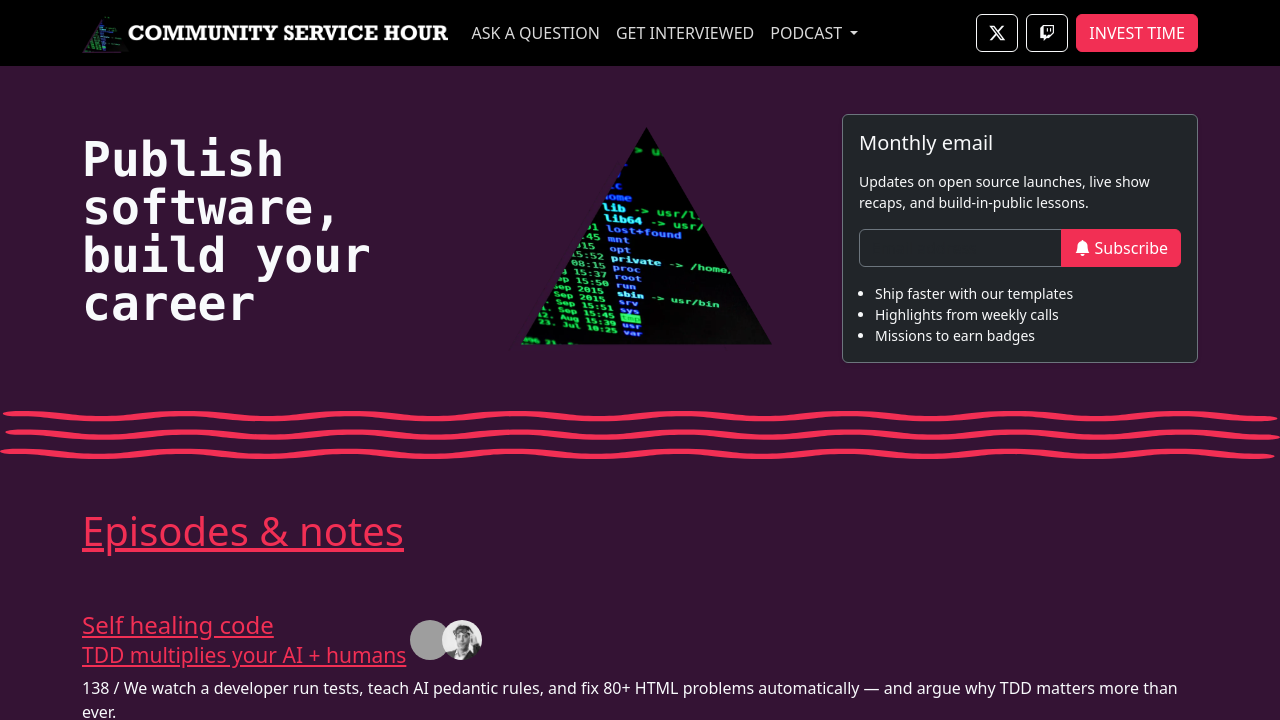
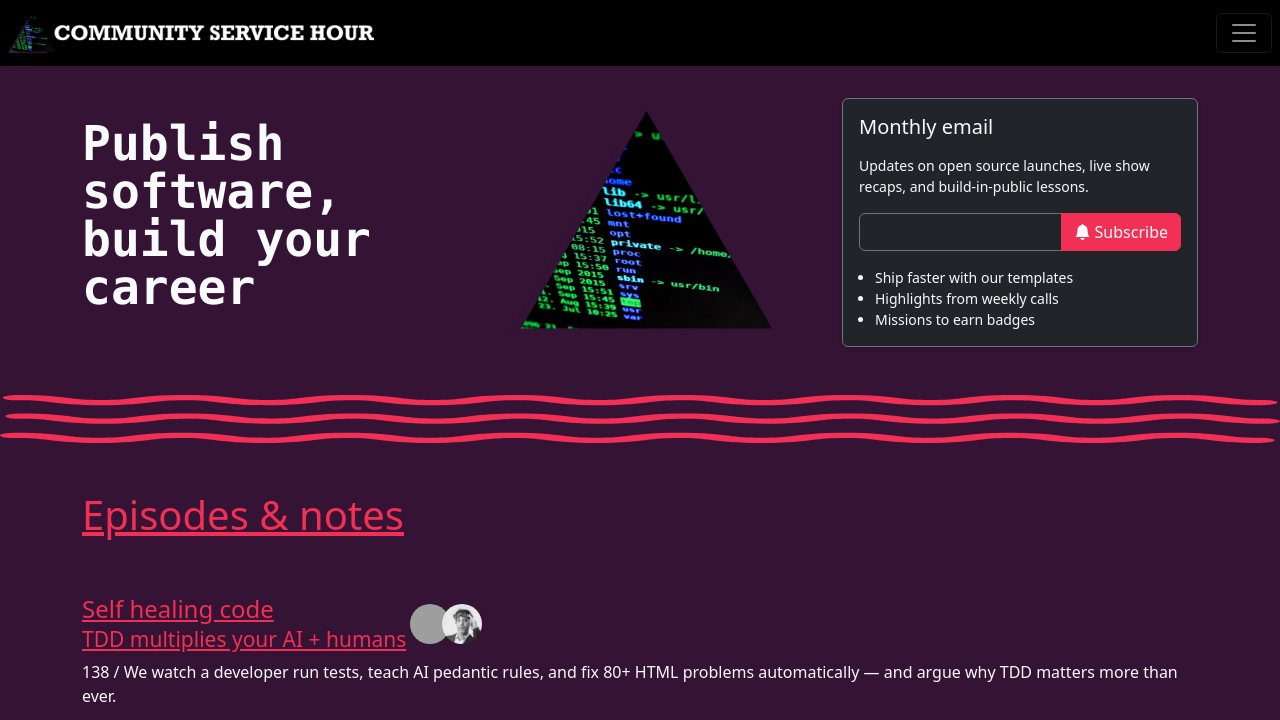
Before and after one commit to community-service/hour.gg, a Jekyll site: the page built from index.html, in a window 1280 px wide and 1400 px high, cut to the strip 0-720 px from the top of the window. Built offline with Jekyll 4.4.1, drawn with Linux system fonts in a browser that asks for light colours; grey boxes are pictures that could not be loaded.

Commit message:
create reusable nav menu for consistent navigation and apply to all pages
-add /episodes and /participants as menu items since they are main pages

-make nav fixed so its always accessible since some pages are extremely long like /episodes

-add placeholder space underneath fixed nav to simulate dom spacing; removed dom displacement when expanding it on mobile

-fix dropdown items visibility on hover from being completely white with no text visible

```diff
--- /dev/null
+++ b/_includes/main-nav.html
@@ -0,0 +1,292 @@
+<nav id="site-navbar" class="navbar navbar-dark bg-black fixed-top navbar-expand-custom">
+  <div class="container-fluid csh-navbar-wrap px-2">
+    <!-- Top bar row (ONLY height we reserve with the spacer) -->
+    <div class="csh-bar-row">
+      <a class="navbar-brand d-flex align-items-center csh-brand" href="/">
+        <img src="/assets/logo.webp" alt="Community Service Hour" height="40">
+      </a>
+
+      <button class="navbar-toggler" type="button" data-bs-toggle="collapse" data-bs-target="#navbarSupportedContent"
+        aria-controls="navbarSupportedContent" aria-expanded="false" aria-label="Toggle navigation">
+        <span class="navbar-toggler-icon"></span>
+      </button>
+    </div>
+
+    <!-- Collapsible content (overlays page; does NOT change spacer height) -->
+    <div class="collapse navbar-collapse csh-collapse" id="navbarSupportedContent">
+      <ul class="navbar-nav csh-links">
+        <!-- New links first -->
+        <li class="nav-item">
+          <a class="nav-link" href="/episodes">EPISODES</a>
+        </li>
+        <li class="nav-item csh-pair-sep">
+          <a class="nav-link" href="/participants">PARTICIPANTS</a>
+        </li>
+
+        <!-- Existing links -->
+        <li class="nav-item">
+          <a class="nav-link"
+            href="https://twitter.com/intent/tweet?text=Hello%20@fulldecent%20I%20have%20a%20question%20for%20%23CommunityServiceHour">ASK
+            A QUESTION</a>
+        </li>
+        <li class="nav-item">
+          <a class="nav-link"
+            href="https://twitter.com/messages/compose?recipient_id=47729549&text=Hello%20I'd%20like%20to%20be%20interviewed%20on%20Community%20Service%20Hour.%20Here's%20some%20details%20about%20my%20project&hellip;">GET
+            INTERVIEWED</a>
+        </li>
+        <li class="nav-item dropdown">
+          <a class="nav-link dropdown-toggle" href="#" role="button" data-bs-toggle="dropdown" aria-expanded="false">
+            PODCAST
+          </a>
+          <ul class="dropdown-menu csh-dropdown">
+            <li><a class="dropdown-item"
+                href="https://podcasts.apple.com/us/podcast/community-service-hour/id1662422217"><i
+                  class="bi bi-apple"></i> Apple podcasts</a></li>
+            <li><a class="dropdown-item" href="https://open.spotify.com/show/3k4PnmjfLiuNo9HpXemCdJ"><i
+                  class="bi bi-spotify"></i> Spotify podcasts</a></li>
+            <li><a class="dropdown-item"
+                href="https://www.youtube.com/playlist?list=PLaMigeN8Exx-ChNPpO-j6pFQ3F8oJWrBN"><i
+                  class="bi bi-youtube"></i> YouTube channel</a></li>
+            <li><a class="dropdown-item" href="https://www.twitch.tv/fulldecent"><i class="bi bi-twitch"></i> Twitch
+                channel</a></li>
+          </ul>
+        </li>
+      </ul>
+
+      <div class="csh-actions">
+        <div class="d-flex align-items-center gap-2 csh-social">
+          <a href="https://twitter.com/fulldecent" class="btn btn-outline-light" aria-label="Join live on X">
+            <i class="bi bi-twitter-x"></i>
+          </a>
+          <a href="https://www.twitch.tv/fulldecent" class="btn btn-outline-light" aria-label="Join live on Twitch">
+            <i class="bi bi-twitch"></i>
+          </a>
+        </div>
+
+        <a href="https://github.com/users/fulldecent/projects/" class="btn btn-primary csh-invest-btn">INVEST TIME</a>
+      </div>
+    </div>
+  </div>
+</nav>
+
+<!-- Spacer to simulate ONLY the top-bar height (so expanding menu overlays the page and doesn't push it down) -->
+<div id="navbar-spacer" aria-hidden="true"></div>
+
+<style>
+  #navbar-spacer {
+    height: 0;
+  }
+
+  .navbar-nav .nav-link {
+    color: rgba(255, 255, 255, 0.85);
+    font-weight: 500;
+    letter-spacing: 0.02em;
+  }
+
+  .navbar-nav .nav-link:hover {
+    color: #f22f54 !important;
+  }
+
+  /* Dropdown styling (dark + subtle brighter hover, not white) */
+  .csh-dropdown {
+    background: rgba(0, 0, 0, 0.95);
+    border: 1px solid rgba(255, 255, 255, 0.14);
+  }
+
+  .csh-dropdown .dropdown-item {
+    color: rgba(255, 255, 255, 0.85);
+  }
+
+  .csh-dropdown .dropdown-item:hover,
+  .csh-dropdown .dropdown-item:focus {
+    background: rgba(255, 255, 255, 0.08);
+    color: #fff;
+  }
+
+  /* Mobile/tablet base (<=1299px): bar row compact; collapse overlays content below */
+  .csh-bar-row {
+    width: 100%;
+    display: flex;
+    align-items: center;
+    justify-content: space-between;
+  }
+
+  .csh-brand {
+    margin-right: 0.75rem;
+  }
+
+  .csh-collapse {
+    width: 100%;
+    background: #000;
+    padding-top: 0.75rem;
+    padding-bottom: 0.75rem;
+  }
+
+  .csh-links {
+    display: flex;
+    flex-direction: column;
+    gap: 0.6rem;
+    margin-bottom: 0.75rem;
+  }
+
+  .csh-actions {
+    display: flex;
+    flex-direction: column;
+    align-items: flex-start;
+    gap: 0.75rem;
+  }
+
+  /* Mobile: inset the OPENED menu content from the edges */
+  @media (max-width: 1299.98px) {
+    .csh-collapse {
+      padding-left: 1rem;
+      padding-right: 1rem;
+    }
+
+    .csh-invest-btn {
+      margin-top: 0.25rem;
+    }
+
+    .csh-pair-sep {
+      margin-right: 0;
+    }
+
+    /* Mobile dropdown should behave like inline content (fine if it expands layout inside collapse) */
+    #site-navbar .dropdown-menu {
+      position: static;
+      float: none;
+    }
+  }
+
+  /* Desktop (>=1300px): centered structure; dropdown should OVERLAY, not expand the navbar height */
+  @media (min-width: 1300px) {
+    .navbar-expand-custom .navbar-toggler {
+      display: none;
+    }
+
+    #site-navbar .csh-navbar-wrap {
+      display: flex;
+      align-items: center;
+      justify-content: center !important;
+      gap: 0.75rem;
+      width: 100%;
+    }
+
+    #site-navbar .csh-bar-row,
+    #site-navbar .csh-collapse {
+      flex: 0 0 auto;
+    }
+
+    #site-navbar .csh-collapse {
+      flex-grow: 0 !important;
+      display: flex !important;
+      flex-basis: auto;
+      align-items: center;
+      width: auto;
+      background: transparent;
+      padding: 0;
+    }
+
+    #site-navbar .csh-bar-row {
+      width: auto;
+      justify-content: flex-start;
+    }
+
+    #site-navbar .csh-links {
+      flex-direction: row;
+      align-items: center;
+      gap: 1rem;
+      margin: 0;
+    }
+
+    #site-navbar .csh-pair-sep {
+      margin-right: 2.25rem;
+    }
+
+    #site-navbar .csh-actions {
+      flex-direction: row;
+      align-items: center;
+      gap: 0;
+      margin-left: 2rem;
+    }
+
+    #site-navbar .csh-social {
+      margin-right: 0.5rem;
+    }
+
+    #site-navbar .csh-invest-btn {
+      margin-top: 0;
+    }
+
+    /* KEY FIX: Bootstrap doesn't know our custom expand class, so it keeps dropdown "static".
+       Force desktop dropdown to be absolute + overlay so it doesn't change navbar height. */
+    #site-navbar .nav-item.dropdown {
+      position: relative;
+    }
+
+    #site-navbar .dropdown-menu {
+      position: absolute;
+      top: 100%;
+      left: 0;
+      z-index: 1050;
+      margin-top: 0.35rem;
+    }
+  }
+</style>
+
+<script>
+  (function () {
+    function syncNavbarSpacer() {
+      var barRow = document.querySelector('.csh-bar-row');
+      var spacer = document.getElementById('navbar-spacer');
+      if (!barRow || !spacer) return;
+
+      // Reserve ONLY the top bar height so expanded menu overlays the page (doesn't push it down)
+      spacer.style.height = barRow.offsetHeight + 'px';
+    }
+
+    function setupClickOutsideToClose() {
+      var nav = document.getElementById('site-navbar');
+      var collapseEl = document.getElementById('navbarSupportedContent');
+      if (!nav || !collapseEl) return;
+
+      function isMobileMode() {
+        return window.matchMedia('(max-width: 1299.98px)').matches;
+      }
+
+      function closeIfOpen() {
+        if (!collapseEl.classList.contains('show')) return;
+
+        if (window.bootstrap && window.bootstrap.Collapse) {
+          var inst = window.bootstrap.Collapse.getInstance(collapseEl);
+          if (!inst) inst = new window.bootstrap.Collapse(collapseEl, { toggle: false });
+          inst.hide();
+        } else {
+          collapseEl.classList.remove('show');
+        }
+      }
+
+      function onDocPointer(e) {
+        if (!isMobileMode()) return;
+        if (!collapseEl.classList.contains('show')) return;
+        if (nav.contains(e.target)) return;
+        closeIfOpen();
+      }
+
+      document.addEventListener('click', onDocPointer, true);
+      document.addEventListener('touchstart', onDocPointer, true);
+
+      window.addEventListener('resize', function () {
+        if (!isMobileMode()) closeIfOpen();
+      });
+    }
+
+    syncNavbarSpacer();
+    requestAnimationFrame(syncNavbarSpacer);
+    window.addEventListener('load', function () {
+      syncNavbarSpacer();
+      setupClickOutsideToClose();
+    });
+    window.addEventListener('resize', syncNavbarSpacer);
+  })();
+</script>
--- a/index.html
+++ b/index.html
@@ -53,6 +53,7 @@ layout: none
       .episode-row {
         margin-top: 10% !important;
       }
+
       .episodes-heading {
         margin-bottom: -5% !important;
       }
@@ -62,6 +63,7 @@ layout: none
       .episode-row {
         margin-top: 30% !important;
       }
+
       .episodes-heading {
         margin-bottom: -15% !important;
       }
@@ -118,59 +120,7 @@ layout: none
 </head>
 
 <body>
-  <nav class="navbar navbar-expand-lg navbar-dark bg-black">
-    <div class="container-xl">
-
-      <a class="navbar-brand" href="/">
-        <img src="/assets/logo.webp" alt="Bootstrap" height="40">
-      </a>
-
-      <button class="navbar-toggler" type="button" data-bs-toggle="collapse" data-bs-target="#navbarSupportedContent"
-        aria-controls="navbarSupportedContent" aria-expanded="false" aria-label="Toggle navigation">
-        <span class="navbar-toggler-icon"></span>
-      </button>
-      <div class="collapse navbar-collapse" id="navbarSupportedContent">
-        <ul class="navbar-nav me-auto mb-2 mb-lg-0">
-          <li class="nav-item">
-            <a class="nav-link"
-              href="https://twitter.com/intent/tweet?text=Hello%20@fulldecent%20I%20have%20a%20question%20for%20%23CommunityServiceHour">ASK
-              A QUESTION</a>
-          </li>
-          <li class="nav-item">
-            <a class="nav-link"
-              href="https://twitter.com/messages/compose?recipient_id=47729549&text=Hello%20I'd%20like%20to%20be%20interviewed%20on%20Community%20Service%20Hour.%20Here's%20some%20details%20about%20my%20project&hellip;">GET
-              INTERVIEWED</a>
-          </li>
-          <li class="nav-item dropdown">
-            <a class="nav-link dropdown-toggle" href="#" role="button" data-bs-toggle="dropdown" aria-expanded="false">
-              PODCAST
-            </a>
-            <ul class="dropdown-menu">
-              <li><a class="dropdown-item"
-                  href="https://podcasts.apple.com/us/podcast/community-service-hour/id1662422217"><i
-                    class="bi bi-apple"></i> Apple podcasts</a></li>
-              <li><a class="dropdown-item" href="https://open.spotify.com/show/3k4PnmjfLiuNo9HpXemCdJ"><i
-                    class="bi bi-spotify"></i> Spotify podcasts</a></li>
-              <li><a class="dropdown-item"
-                  href="https://www.youtube.com/playlist?list=PLaMigeN8Exx-ChNPpO-j6pFQ3F8oJWrBN"><i
-                    class="bi bi-youtube"></i> YouTube channel</a></li>
-              <li><a class="dropdown-item" href="https://www.twitch.tv/fulldecent"><i class="bi bi-twitch"></i> Twitch
-                  channel</a></li>
-            </ul>
-          </li>
-        </ul>
-        <div class="d-flex align-items-center gap-2 me-2">
-          <a href="https://twitter.com/fulldecent" class="btn btn-outline-light" aria-label="Join live on X">
-            <i class="bi bi-twitter-x"></i>
-          </a>
-          <a href="https://www.twitch.tv/fulldecent" class="btn btn-outline-light" aria-label="Join live on Twitch">
-            <i class="bi bi-twitch"></i>
-          </a>
-        </div>
-        <a href="https://github.com/users/fulldecent/projects/" class="btn btn-primary">INVEST TIME</a>
-      </div>
-    </div>
-  </nav>
+  {% include main-nav.html %}
 
   <header class="container-xl py-4">
     <div class="row g-4 align-items-center py-4 min-vh-50">
@@ -181,8 +131,8 @@ layout: none
         </h1>
       </div>
       <div class="col-12 col-lg-4 text-center text-lg-end">
-        <img src="/assets/logo-icon-large.webp" class="img-fluid w-100" style="max-height: 14rem; object-fit: contain;"
-          alt="Community Service Hour logo">
+        <img src="/assets/logo-icon-large.webp" class="img-fluid w-100 mt-3 mt-lg-0"
+          style="max-height: 14rem; object-fit: contain;" alt="Community Service Hour logo">
       </div>
       <div class="col-12 col-lg-4">
         <div class="card bg-dark text-light border border-secondary shadow-sm h-100">
@@ -352,9 +302,11 @@ layout: none
     <a class="lead link-primary icon-link" href="https://drive.proton.me/urls/P51R6H0JF0#s99indgxujhG"><i
         class="bi bi-file-earmark"></i> Show notes</a>
   </footer>
+
   <script src="https://cdn.jsdelivr.net/npm/bootstrap@5.3.1/dist/js/bootstrap.bundle.min.js"
     integrity="sha384-HwwvtgBNo3bZJJLYd8oVXjrBZt8cqVSpeBNS5n7C8IVInixGAoxmnlMuBnhbgrkm"
     crossorigin="anonymous"></script>
+
   <script>
     // Load next show from assets/upcoming-episodes.json
     fetch('/assets/upcoming-episodes.json')
```
Also changed, not shown: _layouts/page.html (+14 -3 lines).
